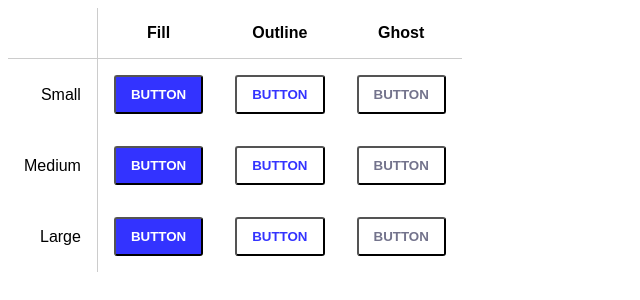
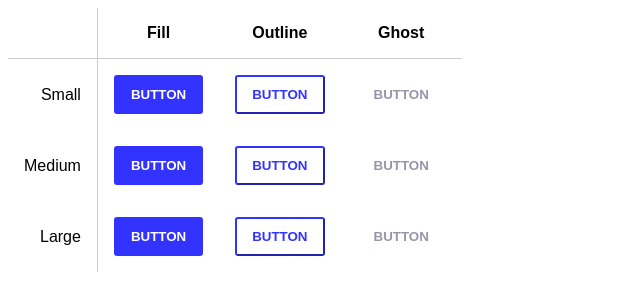
Before and after one commit to neil-coutinho/jwc-button, a React (Create React App) app: page / in a window 1280 px wide. Shown: the top 300 px of the page, without its empty margins (0-640 px from the left). Built offline with nearby package versions, Linux system fonts and the light colour scheme.

Commit message:
Button borders Added border color based on variant

```diff
--- a/src/Button.js
+++ b/src/Button.js
@@ -19,21 +19,29 @@ const ButtonStyles = styled.button`
   text-transform: uppercase;
   font-weight: bold;
   border-radius: 3px;
+  box-shadow: none;
 `;
 
 const ButtonFill = styled(ButtonStyles)`
   background: ${COLORS.primary};
   color: ${COLORS.white};
+  border-color: transparent;
 `;
 
 const ButtonOutline = styled(ButtonStyles)`
   background: ${COLORS.white};
   color: ${COLORS.primary};
+  border-color: ${COLORS.primary};
 `;
 
 const ButtonGhost = styled(ButtonStyles)`
   background: none;
-  color: ${COLORS.gray};
+  color: ${COLORS.transparentGray75};
+  border-color: transparent;
+
+  &:focus {
+    border-color: ${COLORS.transparentGray75};
+  }
 `;
 
 const Button = ({ variant, size, children }) => {
```
